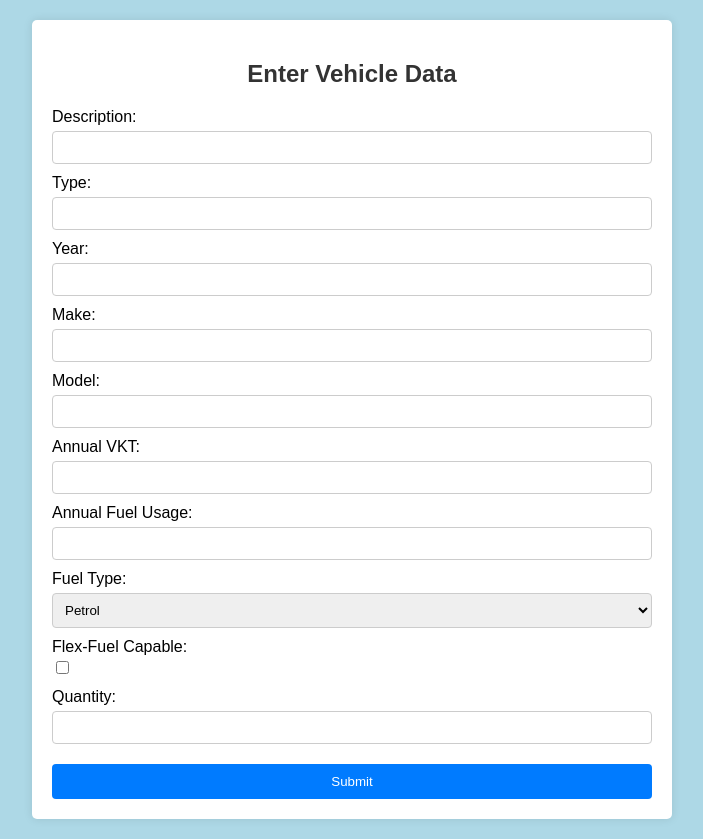
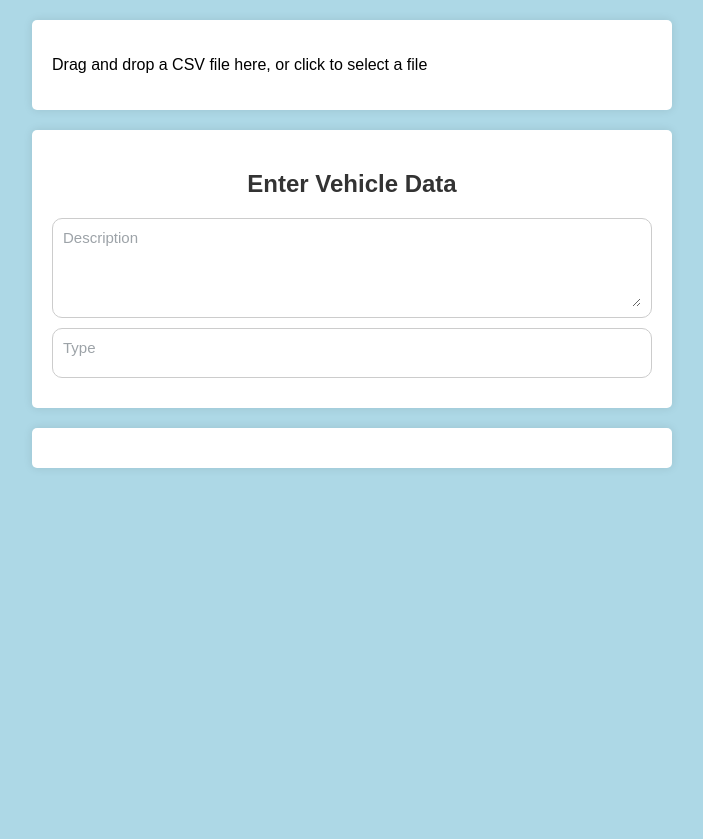
Before and after one commit to andrewnguyen41/Climate_Neutral, a plain HTML site: page DataInputWizard.html in a window 1280 px wide. Shown: the whole page, without its empty margins (288-991 px from the left). After the commit the page ends 800 px from the top, so only its background shows below. Drawn offline with Linux system fonts and the light colour scheme.

Commit message:
Added more specific stylings for the form and elements on the page

```diff
--- a/DataInputWizard.css
+++ b/DataInputWizard.css
@@ -1,9 +1,12 @@
 body {
-  background-color: #add8e6; /* Light blue background */
+  background-color: #add8e6;
   font-family: Arial, sans-serif;
+  margin: 0 300px;
 }
 
-.form-container {
+.form-container,
+.drop-zone-container,
+.table-container {
   max-width: 600px;
   margin: 20px auto;
   padding: 20px;
@@ -17,12 +20,64 @@ form h2 {
   color: #333333;
 }
 
-form label {
+.form-block-spacing {
+  margin-bottom: 10px;
+}
+
+.description-block,
+.type-block {
+  width: 100%;
+  display: block;
+  border: 1px solid #cccccc;
+  box-sizing: border-box;
+  display: flex;
+  flex-direction: column;
+  padding: 10px;
+  border-radius: 10px;
+  transition: border-color 0.3s;
+}
+
+.description-block {
+  height: 100px;
+}
+
+.type-block {
+  height: 50px;
+}
+
+.description-block label,
+.type-block label {
+  color: #9da3a8;
+  font-size: 15px;
+  transition: font-size 0.3s, transform 0.3s;
+}
+
+.description-block label {
+  margin-bottom: 5px;
+}
+
+.description-block textarea,
+.type-block input {
+  border: none;
+  outline: none;
+}
+
+.description-block.active,
+.type-block.active {
+  border-color: #2c71f0;
+}
+
+.description-block label.active,
+.type-block label.active {
+  font-size: 12px;
+}
+
+/* form label {
   display: block;
   margin-top: 10px;
-}
+} */
 
-form input[type='text'],
+/* form input[type='text'],
 form input[type='number'],
 form select {
   width: 100%;
@@ -30,7 +85,7 @@ form select {
   margin-top: 5px;
   border-radius: 4px;
   border: 1px solid #cccccc;
-  box-sizing: border-box; /* Makes sure padding does not affect overall width */
+  box-sizing: border-box;
 }
 
 form input[type='checkbox'] {
@@ -51,4 +106,4 @@ form button {
 
 form button:hover {
   background-color: #0056b3;
-}
+} */
--- a/DataInputWizard.html
+++ b/DataInputWizard.html
@@ -3,50 +3,90 @@
   <head>
     <meta charset="UTF-8" />
     <meta name="viewport" content="width=device-width, initial-scale=1.0" />
-    <title>Data Input Wizard</title>
+    <!-- <title>Data Input Wizard</title> -->
     <link rel="stylesheet" href="DataInputWizard.css" />
+    <script src="DataInputWizard.js"></script>
   </head>
   <body>
+    <div class="container">
+      <div class="drop-zone-container">
+        <div id="dropZone" class="drop-zone">
+          <p>Drag and drop a CSV file here, or click to select a file</p>
+          <input type="file" id="fileInput" hidden accept=".csv" />
+        </div>
+      </div>
+
       <div class="form-container">
         <form id="vehicleDataForm">
           <h2>Enter Vehicle Data</h2>
-        <label for="description">Description:</label>
-        <input type="text" id="description" name="description" required />
+          <div
+            id="descriptionBlock"
+            class="description-block form-block-spacing"
+          >
+            <label for="description" id="descriptionLabel">Description</label>
+            <textarea
+              rows="4"
+              cols="50"
+              id="description"
+              name="description"
+              required
+              onfocus="adjustLabel('descriptionBlock', 'descriptionLabel')"
+              onblur="resetLabel('descriptionBlock', 'descriptionLabel')"
+            ></textarea>
+          </div>
 
-        <label for="type">Type:</label>
-        <input type="text" id="type" name="type" required />
+          <div class="form-block-spacing">
+            <div id="typeBlock" class="type-block">
+              <label for="type" id="typeLabel">Type</label>
+              <input
+                type="text"
+                id="type"
+                name="type"
+                required
+                onfocus="adjustLabel('typeBlock', 'typeLabel')"
+                onblur="resetLabel('typeBlock', 'typeLabel')"
+              />
+            </div>
+          </div>
 
-        <label for="year">Year:</label>
-        <input type="number" id="year" name="year" required />
+          <!-- <label for="year">Year:</label>
+          <input type="number" id="year" name="year" required /> -->
 
-        <label for="make">Make:</label>
-        <input type="text" id="make" name="make" required />
+          <!-- <label for="make">Make:</label>
+          <input type="text" id="make" name="make" required /> -->
 
-        <label for="model">Model:</label>
-        <input type="text" id="model" name="model" required />
+          <!-- <label for="model">Model:</label>
+          <input type="text" id="model" name="model" required /> -->
 
-        <label for="vkt">Annual VKT:</label>
-        <input type="number" id="vkt" name="vkt" required />
+          <!-- <label for="vkt">Annual VKT:</label>
+          <input type="number" id="vkt" name="vkt" required /> -->
 
-        <label for="fuel">Annual Fuel Usage:</label>
-        <input type="number" id="fuel" name="fuel" required />
+          <!-- <label for="fuel">Annual Fuel Usage:</label>
+          <input type="number" id="fuel" name="fuel" required /> -->
 
-        <label for="fuelType">Fuel Type:</label>
+          <!-- <label for="fuelType">Fuel Type:</label>
           <select id="fuelType" name="fuelType">
             <option value="petrol">Petrol</option>
             <option value="diesel">Diesel</option>
             <option value="electric">Electric</option>
             <option value="hybrid">Hybrid</option>
-        </select>
+          </select> -->
 
-        <label for="flexFuel">Flex-Fuel Capable:</label>
-        <input type="checkbox" id="flexFuel" name="flexFuel" />
+          <!-- <label for="flexFuel">Flex-Fuel Capable:</label>
+          <input type="checkbox" id="flexFuel" name="flexFuel" /> -->
 
-        <label for="quantity">Quantity:</label>
-        <input type="number" id="quantity" name="quantity" required />
+          <!-- <label for="quantity">Quantity:</label>
+          <input type="number" id="quantity" name="quantity" required /> -->
 
-        <button type="submit">Submit</button>
+          <!-- <button type="submit">Submit</button> -->
         </form>
+      </div>
+
+      <div class="table-container">
+        <table id="vehicleTable">
+          <!-- Table headings and rows will be dynamically inserted here -->
+        </table>
+      </div>
     </div>
   </body>
 </html>
--- /dev/null
+++ b/DataInputWizard.js
@@ -0,0 +1,38 @@
+function adjustLabel(blockId, labelId) {
+  var block = document.getElementById(blockId);
+  var label = document.getElementById(labelId);
+  block.classList.add('active');
+  label.classList.add('active');
+}
+
+function resetLabel(blockId, labelId) {
+  var block = document.getElementById(blockId);
+  var label = document.getElementById(labelId);
+  block.classList.remove('active');
+  label.classList.remove('active');
+}
+
+// function toggleInputVisibility() {
+//   var input = document.getElementById('type');
+//   if (input.style.display === 'none' || input.style.display === '') {
+//     input.style.display = 'block'; // Show the input
+//     input.focus(); // Optionally, immediately focus the input
+//   } else {
+//     input.style.display = 'none'; // Hide the input
+//   }
+// }
+// function toggleInputVisibility(event) {
+//   var input = document.getElementById('type');
+//   if (input.style.display === 'none' || input.style.display === '') {
+//     input.style.display = 'block'; // Show the input
+//     // Use setTimeout to ensure the focus call happens after the current call stack clears
+//     setTimeout(() => input.focus(), 0);
+//   } else {
+//     input.style.display = 'none';
+//   }
+
+//   // Optional: Prevent event from bubbling up
+//   if (event) {
+//     event.stopPropagation();
+//   }
+// }
```
Lines whose indentation alone changed are shown as unchanged.
